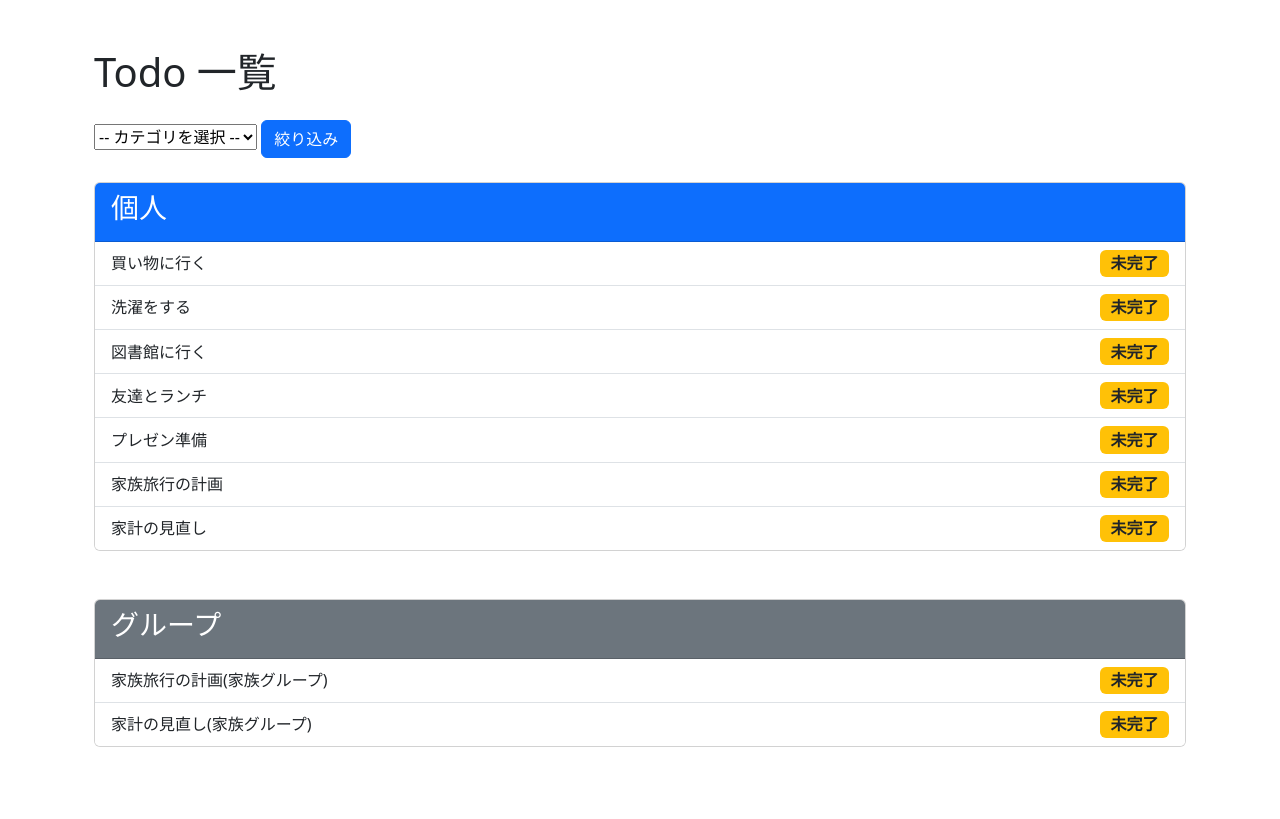
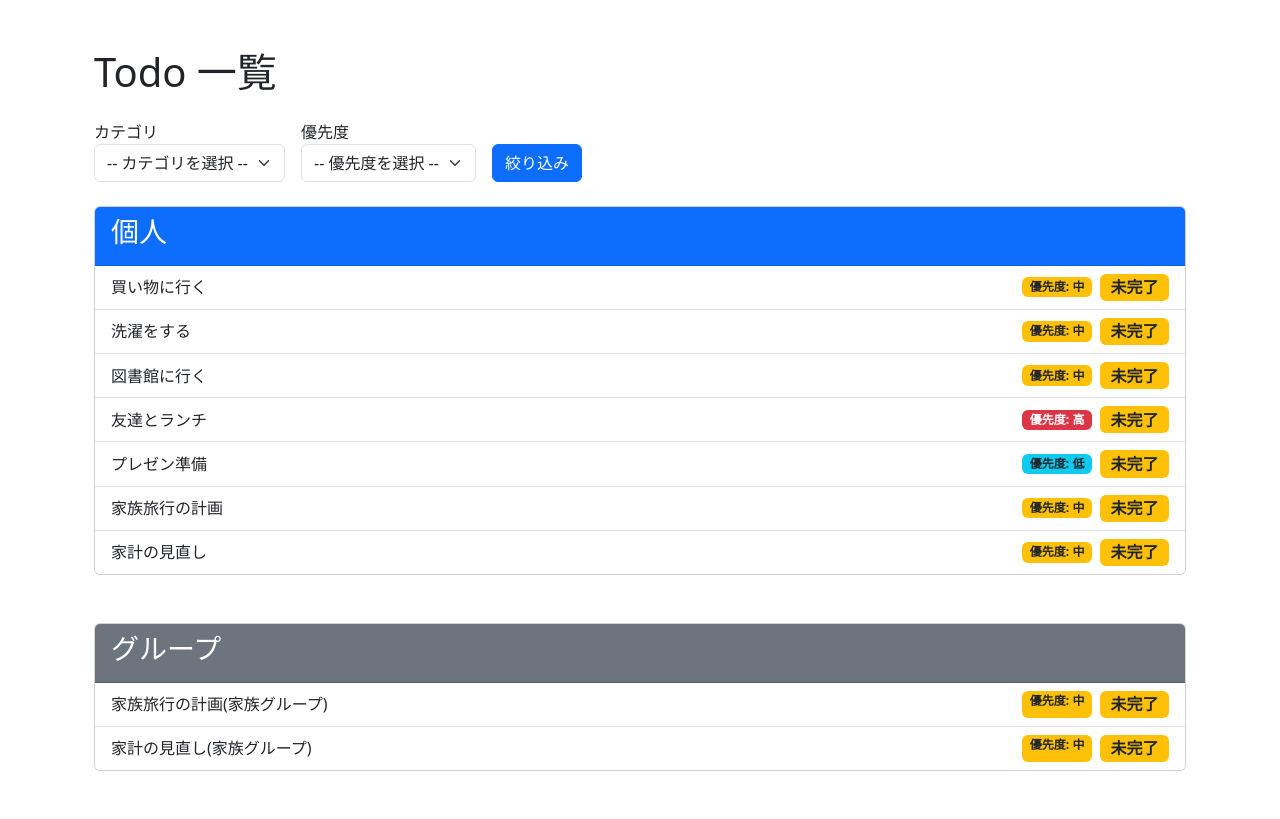
Before and after one commit to yuta20253/django-todo, a Django app: page /todos/ in a window 1280 px wide. Shown: the part 80-899 px from the top of the page. Before the commit the page ends 827 px from the top, so only its background shows below. Run offline with Django 5.2, Linux system fonts and the light colour scheme; a user stored in the database is signed in; data comes from the database, SQL or seed files in the repository.

Commit message:
テンプレートに優先度の欄を追加

```diff
--- a/myproject/todos/templates/todos/index.html
+++ b/myproject/todos/templates/todos/index.html
@@ -6,13 +6,13 @@
 
 {% block content %}
 <div class="container my-5">
+    <h1 class="mb-4">Todo 一覧</h1>
     <div>
-        <h1 class="mb-4">Todo 一覧</h1>
-        <form method="get" class="mb-4">
-            <select name="category">
-                <option value="">
-                    -- カテゴリを選択 --
-                </option>
+        <form method="get" class="mb-4 d-flex gap-3 align-items-end">
+            <div>
+                <label for="category">カテゴリ</label>
+                <select name="category" class="form-select">
+                    <option value="">-- カテゴリを選択 --</option>
                     {% for category in categories %}
                         <option value="{{ category.id }}"
                         {% if request.GET.category == category.id|stringformat:"s" %}selected{% endif %}>
@@ -20,7 +20,22 @@
                         </option>
                     {% endfor %}
                 </select>
+            </div>
+            <div>
+                <label for="priority">優先度</label>
+                <select name="priority" class="form-select">
+                    <option value="">-- 優先度を選択 --</option>
+                    {% for value, label in priorities %}
+                        <option value="{{ value }}"
+                        {% if request.GET.priority == value|stringformat:"s" %}selected{% endif %}>
+                            {{ label }}
+                        </option>
+                    {% endfor %}
+                </select>
+            </div>
+            <div>
                 <button type="submit" class="btn btn-primary">絞り込み</button>
+            </div>
         </form>
     </div>
     <div class="card mb-5">
@@ -33,11 +48,21 @@
                     <a href="{% url 'todo_detail' todo.pk %}" class="text-decoration-none text-dark">
                         {{ todo.title }}
                     </a>
+                    <div class="d-flex gap-2 align-items-center">
+                        {% if todo.priority == 1 %}
+                            <span class="badge bg-danger">優先度: {{ todo.get_priority_display }}</span>
+                        {% elif todo.priority == 2 %}
+                            <span class="badge bg-warning text-dark">優先度: {{ todo.get_priority_display }}</span>
+                        {% else %}
+                            <span class="badge bg-info text-dark">優先度: {{ todo.get_priority_display }}</span>
+                        {% endif %}
+
                         {% if todo.is_completed %}
                             <span class="badge bg-success fs-6">完了</span>
                         {% else %}
                             <span class="badge bg-warning text-dark fs-6">未完了</span>
                         {% endif %}
+                    </div>
                 </li>
             {% empty %}
                 <li class="list-group-item">まだ Todo がありません。</li>
@@ -55,11 +80,20 @@
                     <a href="{% url 'todo_detail' todo.pk %}" class="text-decoration-none text-dark">
                         {{ todo.title }}({{ todo.group.name }})
                     </a>
+                    <div class="d-flex gap-2 justify-content-center">
+                        {% if todo.priority == 1 %}
+                            <span class="badge bg-danger">優先度: {{ todo.get_priority_display }}</span>
+                        {% elif todo.priority == 2 %}
+                            <span class="badge bg-warning text-dark">優先度: {{ todo.get_priority_display }}</span>
+                        {% else %}
+                            <span class="badge bg-info text-dark">優先度: {{ todo.get_priority_display }}</span>
+                        {% endif %}
                         {% if todo.is_completed %}
                             <span class="badge bg-success fs-6">完了</span>
                         {% else %}
                             <span class="badge bg-warning text-dark fs-6">未完了</span>
                     {% endif %}
+                    </div>
                 </li>
                 {% endif %}
             {% endfor %}
```
Also changed, not shown: myproject/todos/templates/todos/detail.html (+14 -0 lines), myproject/todos/templates/todos/form.html (+6 -1 lines). Lines whose indentation alone changed are shown as unchanged.
